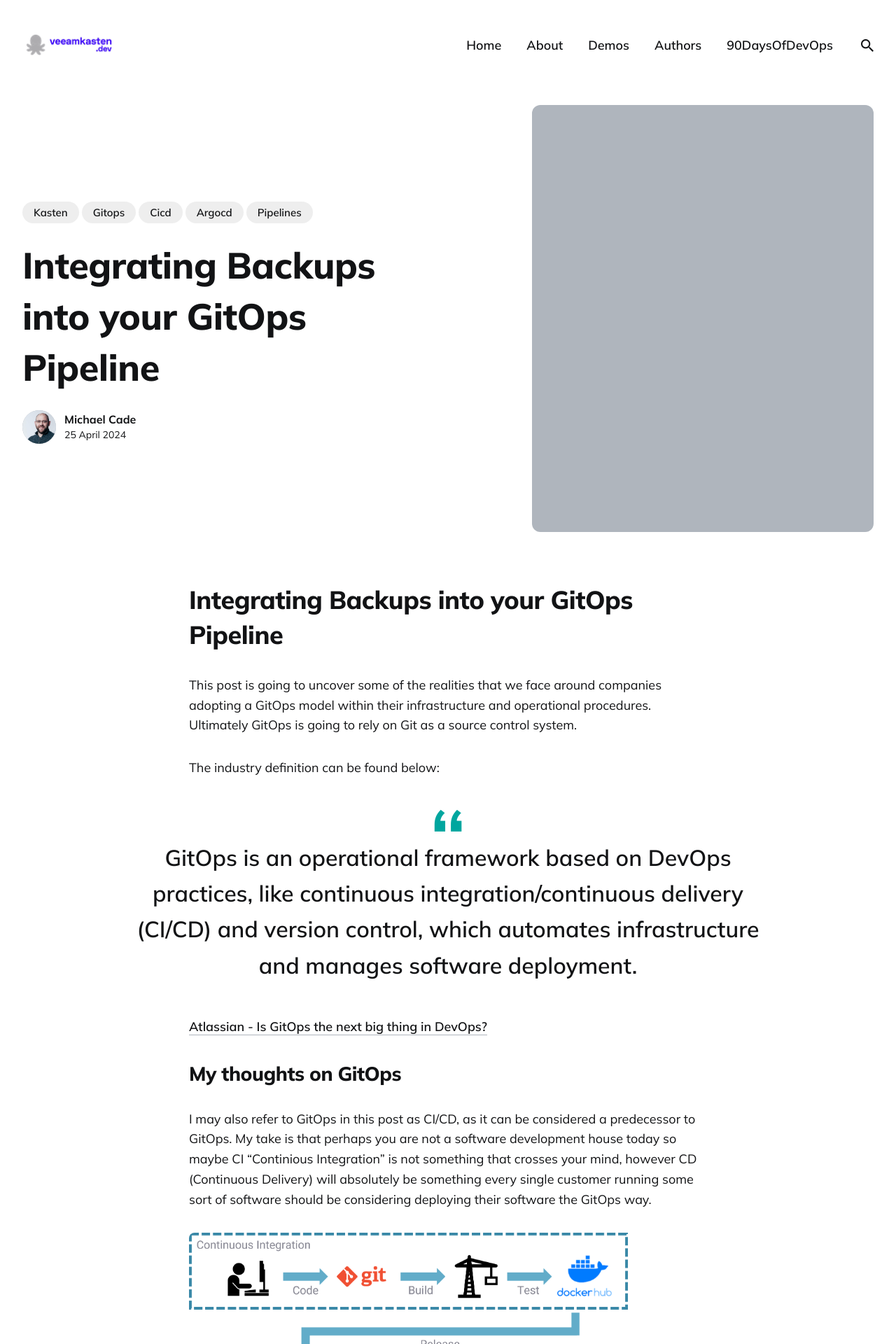
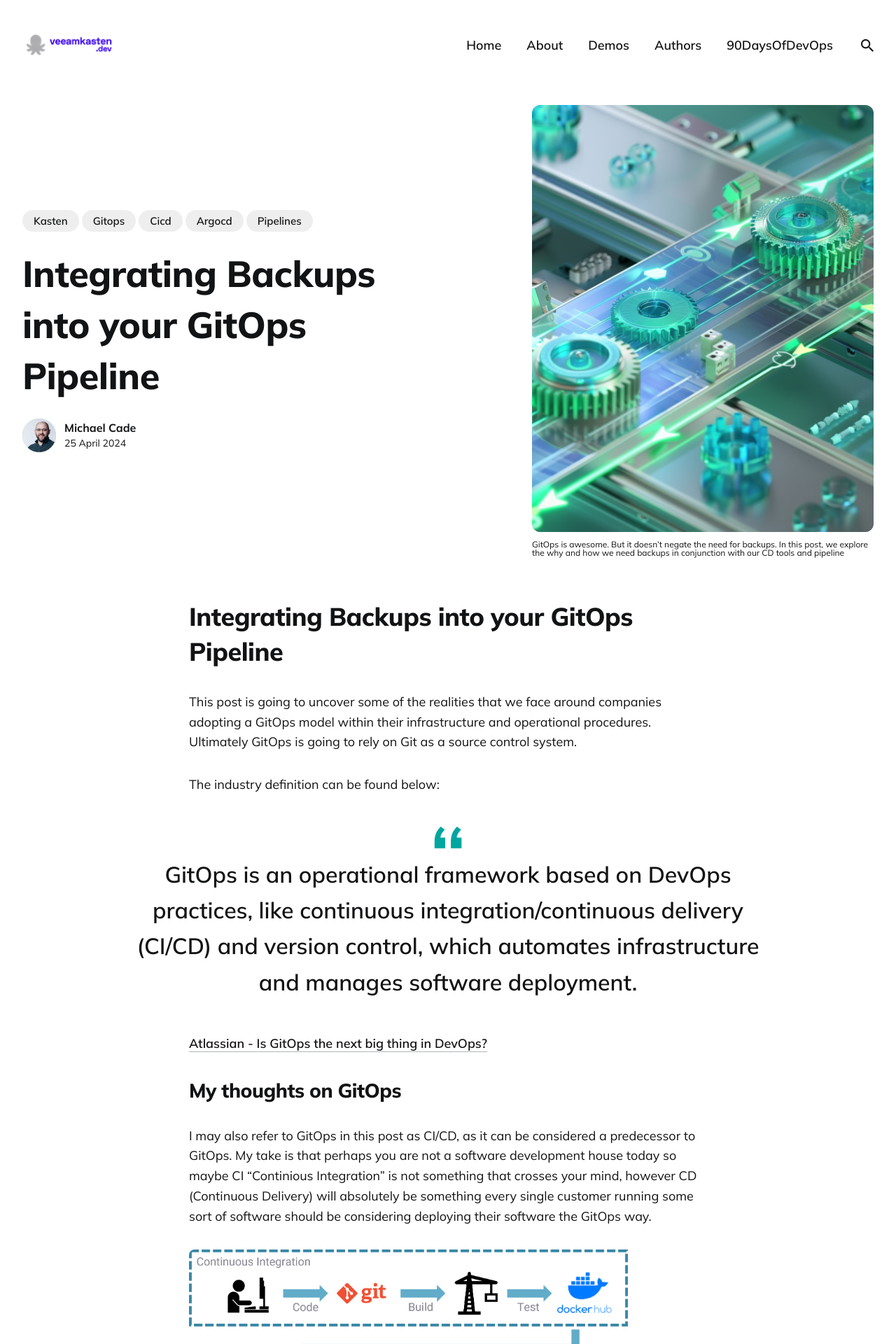
Before and after one commit to newellbrandon/kastendevhub.github.io, a Jekyll site: the page built from _posts/2024-04-25-integrating-backups-into-gitops.md, in a window 1280 px wide. Shown: the top 1920 px of the page at 70% size. Built offline with Jekyll 4.4.1, drawn with Linux system fonts in a browser that asks for light colours.

Commit message:
Updating header image for Cades ArgoCD blog

```diff
--- a/_posts/2024-04-25-integrating-backups-into-gitops.md
+++ b/_posts/2024-04-25-integrating-backups-into-gitops.md
@@ -3,8 +3,8 @@ author: michaelcade
 date: 2024-04-25 16:21:37 +0100
 description: ""
 featured: false
-image: ""
-image_caption: ""
+image: "/images/posts/2024-04-25-integrating-backups-into-gitops/gitops_header.webp"
+image_caption: "GitOps is awesome. But it doesn't negate the need for backups. In this post, we explore the why and how we need backups in conjunction with our CD tools and pipeline"
 layout: post
 published: true
 tags: [kasten, gitops, cicd, argocd, pipelines]
```
Also changed, not shown: images/posts/2024-04-25-integrating-backups-into-gitops/gitops_header.webp (added).
